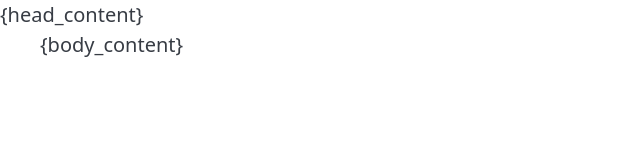
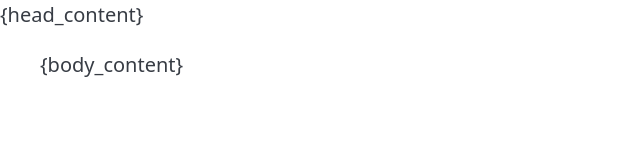
Before and after one commit to dalleng/til, a plain HTML site: page site-gen/base_template.html in a window 1280 px wide. Shown: the whole page, without its empty margins (0-640 px from the left). Drawn offline with nearby package versions, Linux system fonts and the light colour scheme.

Commit message:
Add margin top to the base template

```diff
--- a/site-gen/base_template.html
+++ b/site-gen/base_template.html
@@ -10,7 +10,7 @@
     {head_content}
   </head>
   <body>
-    <div class="container">
+    <div class="container" style="margin-top: 20px">
       {body_content}
     </div>
   </body>
```
